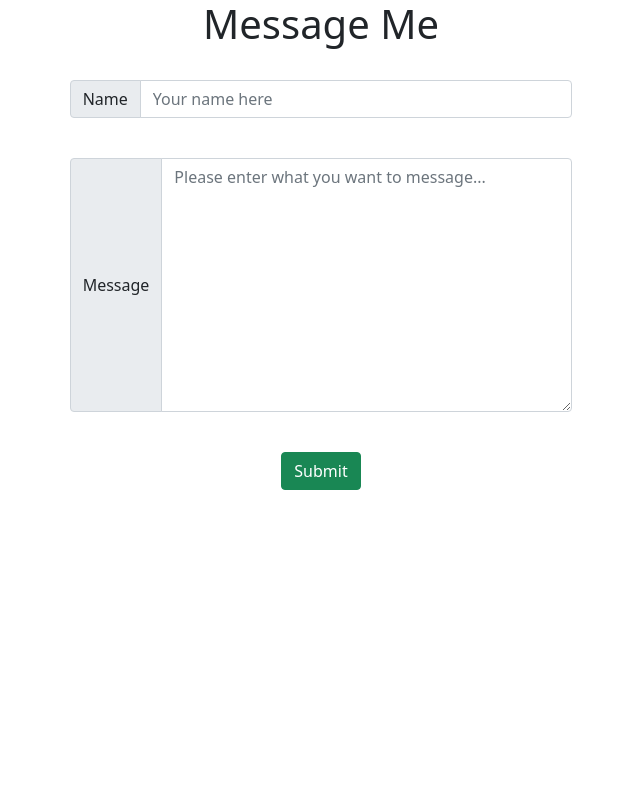
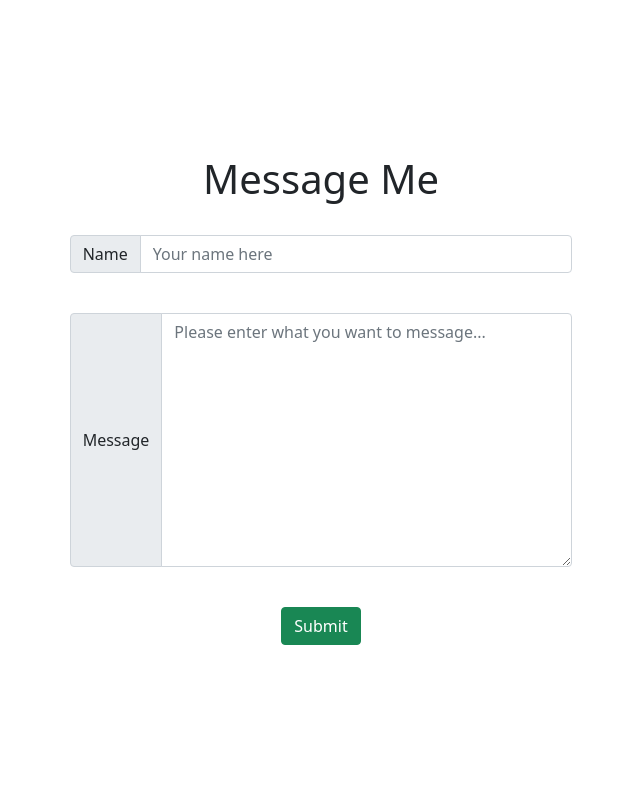
Before and after one commit to nurekeshka/message-me, a Django app: template templates/messenger.html in a window 1280 px wide. Shown: the whole page, without its empty margins (319-959 px from the left). Run offline with Django 5.2, Linux system fonts and the light colour scheme; the template is opened without the code that fills it: values that come from a table or form of the project are taken from there, others are empty; parts of the project's set-up code (start-up, migrations or seed data) failed here and were passed over.

Commit message:
fix: center form

```diff
--- a/templates/index.html
+++ b/templates/index.html
@@ -16,7 +16,6 @@
 
     <link href="https://cdn.jsdelivr.net/npm/bootstrap@5.0.2/dist/css/bootstrap.min.css" rel="stylesheet"
         integrity="sha384-EVSTQN3/azprG1Anm3QDgpJLIm9Nao0Yz1ztcQTwFspd3yD65VohhpuuCOmLASjC" crossorigin="anonymous">
-    <link href="{% static 'style.css' %}" rel="stylesheet">
     <link rel="shortcut icon" href="{% static 'images/favicon.svg' %}" type="image/x-icon">
     <title>{% block title %}{% endblock %}</title>
     {% block style %}{% endblock %}
--- a/templates/messenger.html
+++ b/templates/messenger.html
@@ -10,7 +10,7 @@
 {% block content %}
 
 {% if form is not null %}
-<div class="d-flex justify-content-center">
+<div style="height: 100vh" class="d-flex align-items-center justify-content-center">
     <form method="post" class="d-flex flex-column gap-4">
         {% csrf_token %}
         <h1 class="text-center">Message Me</h1>
```
